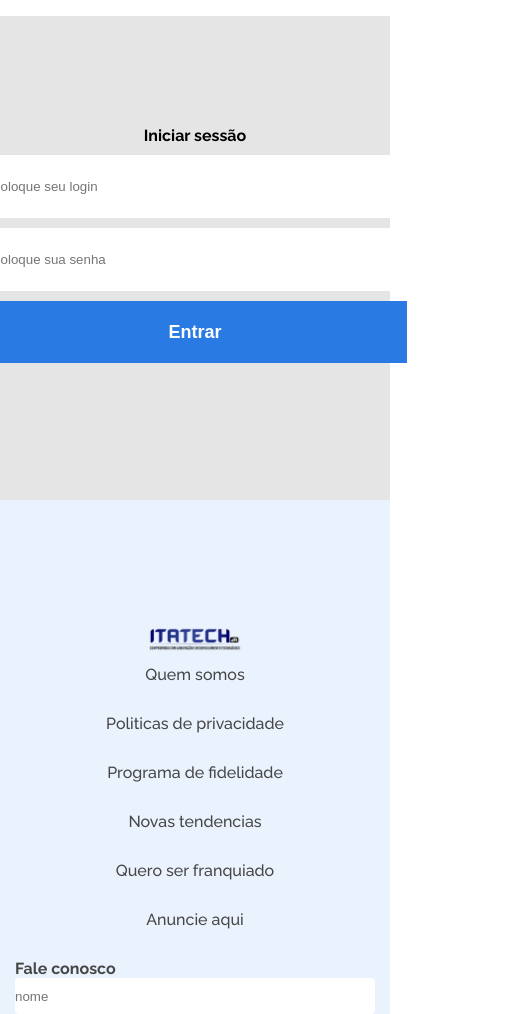
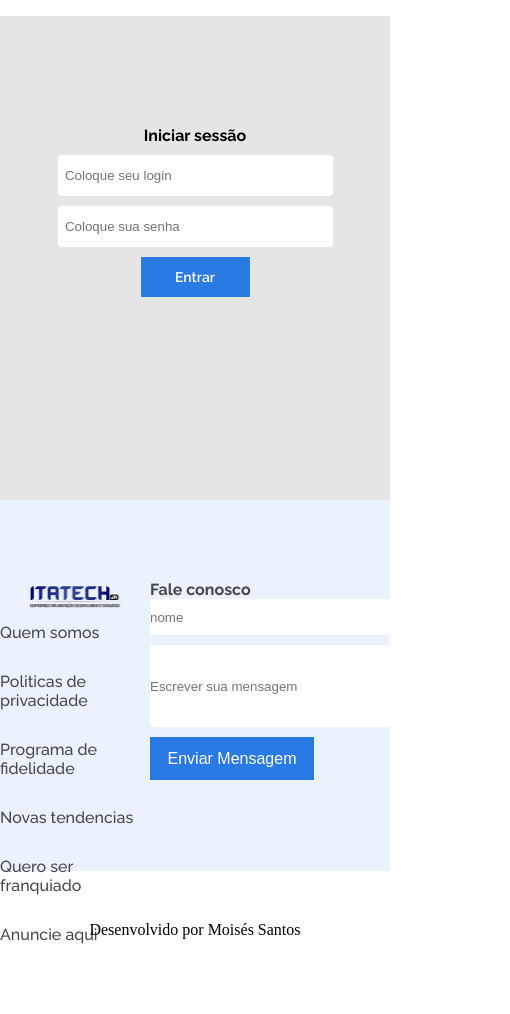
Before and after one commit to junio10/Prova-Itatech, a plain HTML site: page pages/login.html in a window 390 px wide. Shown: the part 99-1113 px from the top of the page, 510 px wide, since content can reach past the window. After the commit the page ends 1073 px from the top, so only its background shows below. Drawn offline with Linux system fonts and the light colour scheme.

Commit message:
consertando a reponsividade para 360px

```diff
--- a/css/formulario.css
+++ b/css/formulario.css
@@ -1,5 +1,5 @@
 .formulario{
-    height: 381px;
+    height: 391px;
     display: flex;
     justify-content: space-around;
     background-color: #EAF2FD;
@@ -7,7 +7,14 @@
     padding-top: 80px;
 
 }
+.divImageLinks{
+    display: flex;
+    flex-direction: row;
 
+}
+.linksForm{
+    margin-left: 150px;
+}
 .linksForm > p{
      padding-bottom: 30px;
 }
@@ -74,18 +81,54 @@ form > h4{
     line-height: 19px;
     color: #464646;
 }
+
+/*consertando a reponsividade do formulario*/
+@media only screen and (max-width:864px){
+    .divImageLinks{
+        flex-direction: column;
+        flex-wrap: wrap;
+        align-items: flex-end;
+
+    }
+    .form{
+        margin-right: 10px;
+    }
+    .linksForm > p{
+        padding-bottom: 30px;
+   }
+   .linksForm{
+    margin-left: 0px;
+}
+
+
+}
 @media only screen and (max-width:768px){
+    .form{
+        margin-right: 10px;
+    }
     .formulario{
-        justify-content: center;
+        height: 371px;
+        justify-content: space-around;
+    }
+    .divImageLinks{
+        align-items: center;
+    }
+    .linksForm{
+        margin-left: 0px;
+    }
+    .btnEnviar{
+        width: 164px;
+        height: 43px;
     }
 
 }
-@media only screen and (max-width:400px){
+@media only screen and (max-width:360px){
     .formulario{
         display: flex;
         flex-direction: column;
         height: 700px;
         align-items: center;
+
     }
     .linksForm{
         display: flex;
@@ -96,4 +139,20 @@ form > h4{
         position: relative;
         padding-top: 10px;
     }
+    .form{
+        margin-left: 10px;
+    }
+    #lblnome{
+        width: 328px;
+        height: 56px;
+    }
+    .txtformulario{
+        width: 328px;
+        height: 56px;
+    }
+    .txtformularioDescricao{
+        width: 328px;
+        height: 82px;
+
+    }
 }
--- a/css/login.css
+++ b/css/login.css
@@ -44,3 +44,23 @@
     color: #FFFFFF;
     border: none;
 }
+@media only screen and (max-width:400px){
+    #txtusername{
+        width: 275px;
+        height: 41px;
+    }
+    #txtsenha{
+        width: 275px;
+        height: 41px;
+    }
+    .btnEntrar{
+        width: 109px;
+        height: 40px;
+        font-family: 'Raleway';
+        font-style: normal;
+        font-weight: 600;
+        font-size: 14px;
+        line-height: 16px;
+
+    }
+}
--- a/pages/login.html
+++ b/pages/login.html
@@ -32,7 +32,7 @@
     </div>
 
     <div class="formulario">
-
+        <div class="divImageLinks">
           <div class="imageLogo"><img src="/imagens/Itatech.png" alt="39" width="150"></div>
 
           <div class="linksForm">
@@ -43,6 +43,9 @@
               <p><a href="#">Quero ser franquiado</a></p>
               <p><a href="#">Anuncie aqui</a></p>
           </div>
+
+        </div>
+
 
         <div class="form">
               <form action="" method="post">
```
Also changed, not shown: css/produto.css (+7 -3 lines), css/promocional.css (+31 -0 lines). Lines whose indentation alone changed are shown as unchanged.
